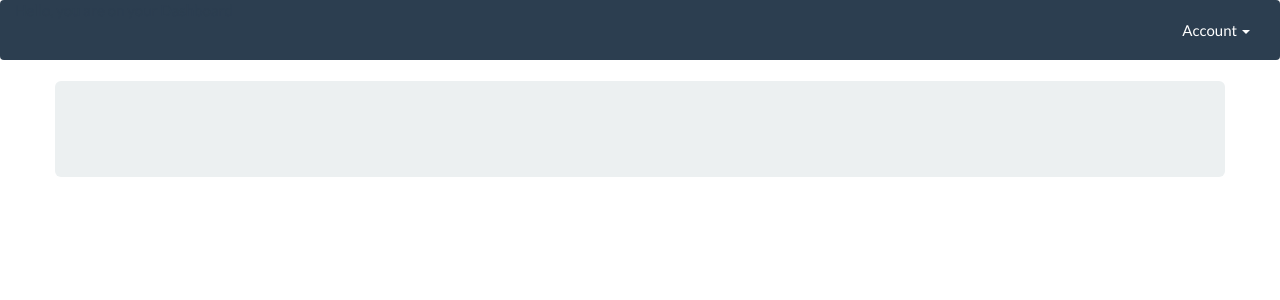
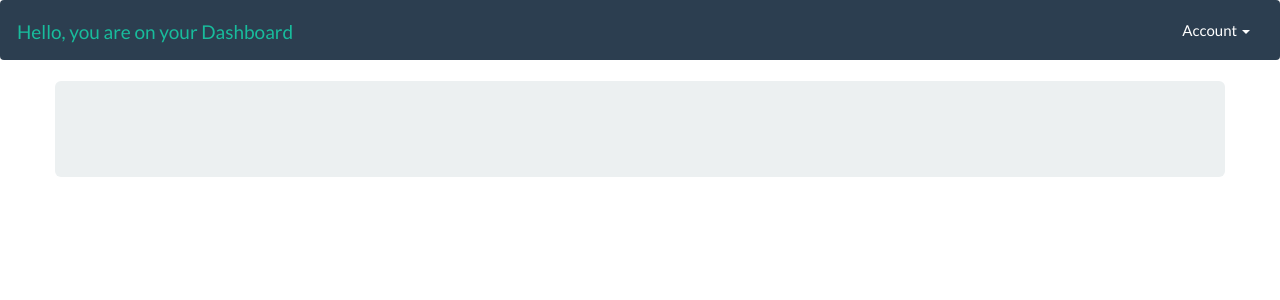
Before and after one commit to opensmc/housing-platform, a Django app: page / in a window 1280 px wide. Shown: the top 300 px of the page. Run offline with Django 3.2, Linux system fonts and the light colour scheme; a user stored in the database is signed in; some libraries are stand-ins or nearby versions.

Commit message:
fixed according to comments

```diff
--- a/housing_django/templates/base.html
+++ b/housing_django/templates/base.html
@@ -19,6 +19,7 @@
               <span class="icon-bar"></span>
               <span class="icon-bar"></span>
             </button>
+            <button class="navbar-brand btn-link" href="#">
               {% if user.is_authenticated %}
                 Hello, you are on your Dashboard
               {% else %}
```
Also changed, not shown: housing_django/db.sqlite3.
